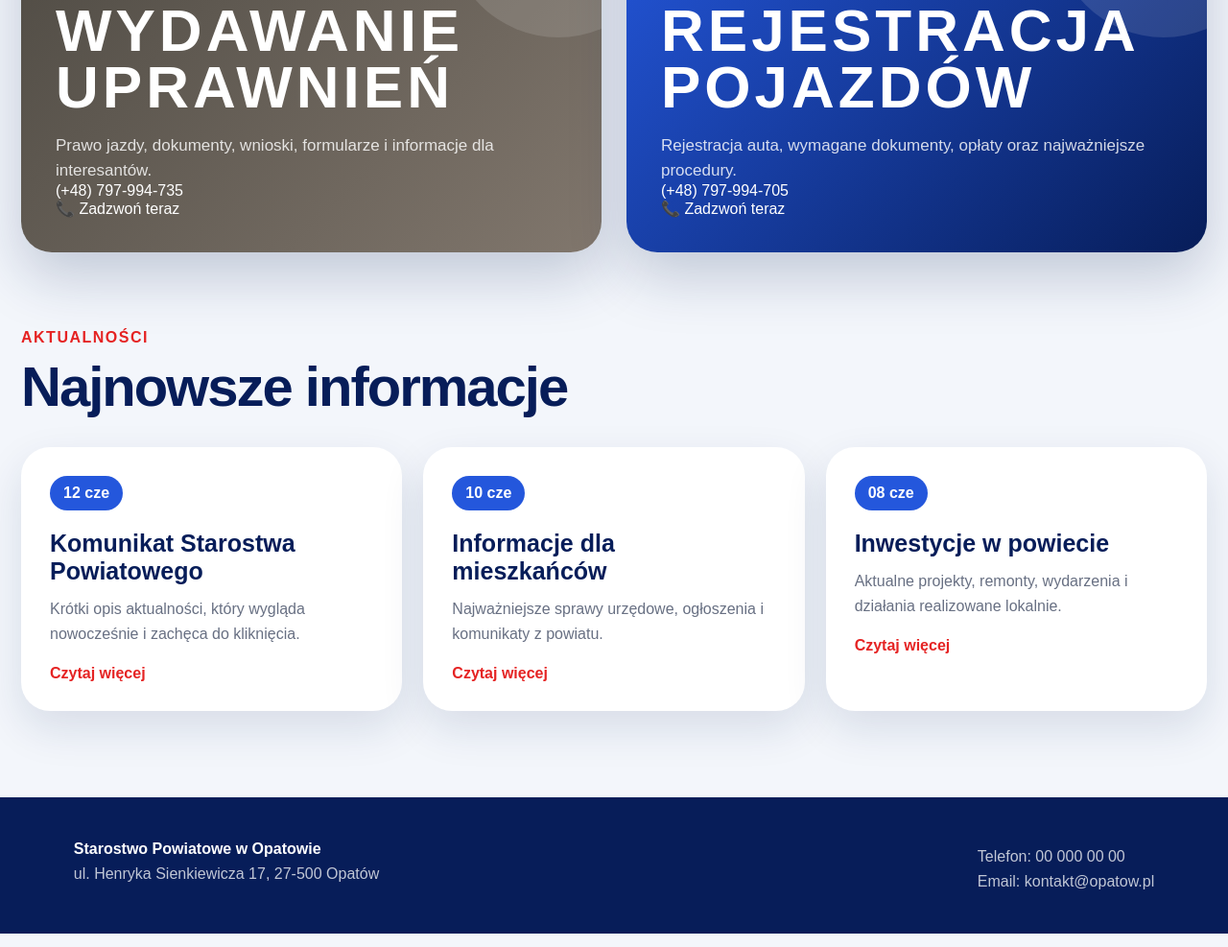
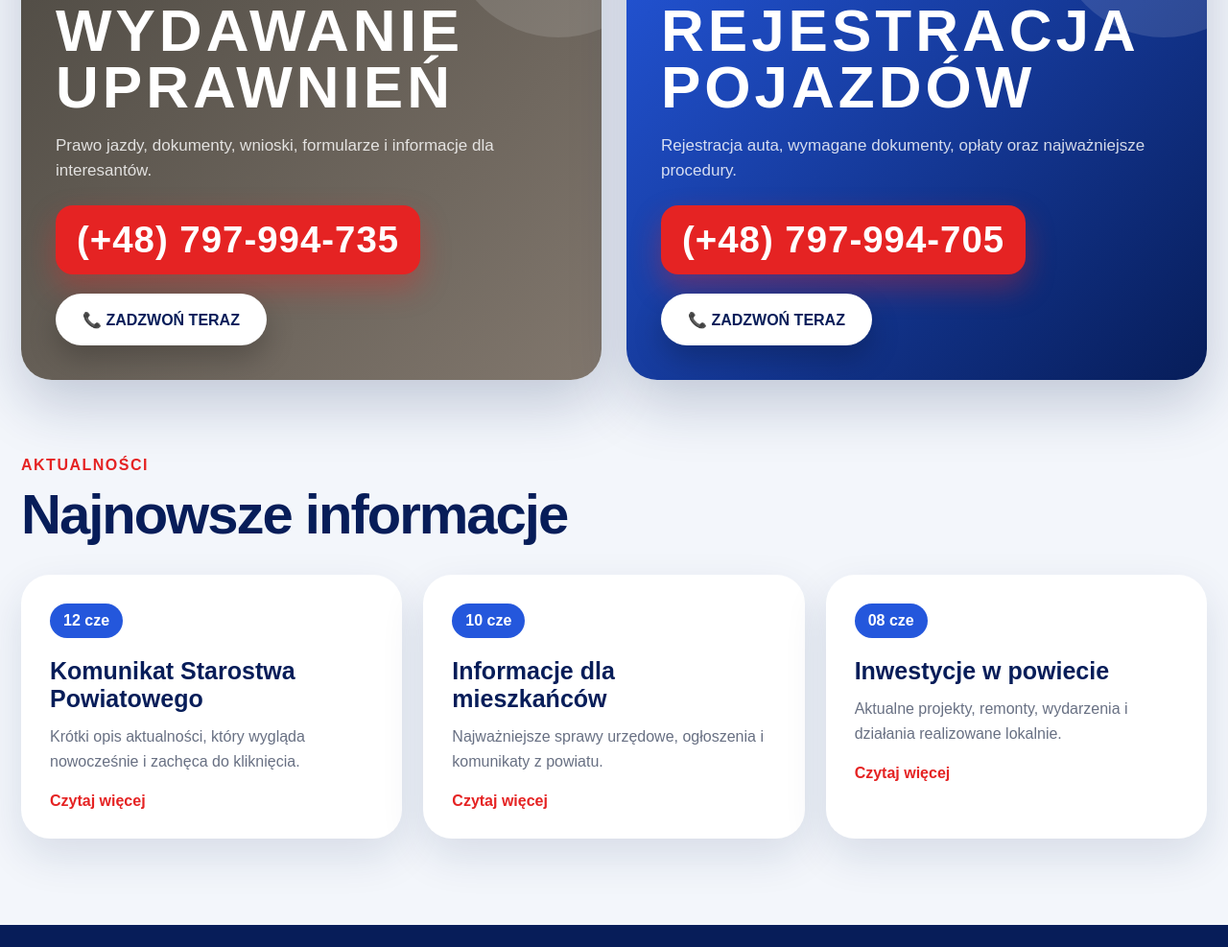
Before and after one commit to Man1ek734/Powiat-opatowski, a plain HTML site: page index.html in a window 1280 px wide. Shown: the part 1580-2567 px from the top of the page at 96% size. Drawn offline with Linux system fonts and the light colour scheme.

Commit message:
Update index.html

```diff
--- a/index.html
+++ b/index.html
@@ -980,6 +980,63 @@
 .header:hover {
   box-shadow: 0 30px 75px rgba(0, 0, 0, 0.24);
 }
+    /* NUMER TELEFONU I PRZYCISK ZADZWOŃ W KAFELKACH */
+
+.service-phone {
+  position: relative;
+  z-index: 3;
+  display: inline-block;
+  margin-top: 24px;
+  padding: 14px 22px;
+  border-radius: 18px;
+  background: #e52323;
+  color: white;
+  font-size: clamp(26px, 3vw, 46px);
+  font-weight: 900;
+  letter-spacing: 1px;
+  box-shadow: 0 14px 30px rgba(229, 35, 35, 0.35);
+}
+
+.service-call {
+  position: relative;
+  z-index: 3;
+  display: inline-flex;
+  align-items: center;
+  justify-content: center;
+  margin-top: 20px;
+  min-height: 54px;
+  padding: 0 28px;
+  border-radius: 999px;
+  background: white;
+  color: #071d59;
+  font-weight: 900;
+  text-transform: uppercase;
+  box-shadow: 0 14px 30px rgba(0,0,0,0.22);
+  transition: 0.25s ease;
+}
+
+.service-call:hover {
+  background: #e52323;
+  color: white;
+  transform: translateY(-5px) scale(1.04);
+  box-shadow: 0 18px 38px rgba(229, 35, 35, 0.4);
+}
+
+.service-call:active {
+  transform: scale(0.94);
+}
+
+@media (max-width: 520px) {
+  .service-phone {
+    width: 100%;
+    text-align: center;
+    font-size: 28px;
+  }
+
+  .service-call {
+    width: 100%;
+  }
+}
   </style>
 </head>
 
```
